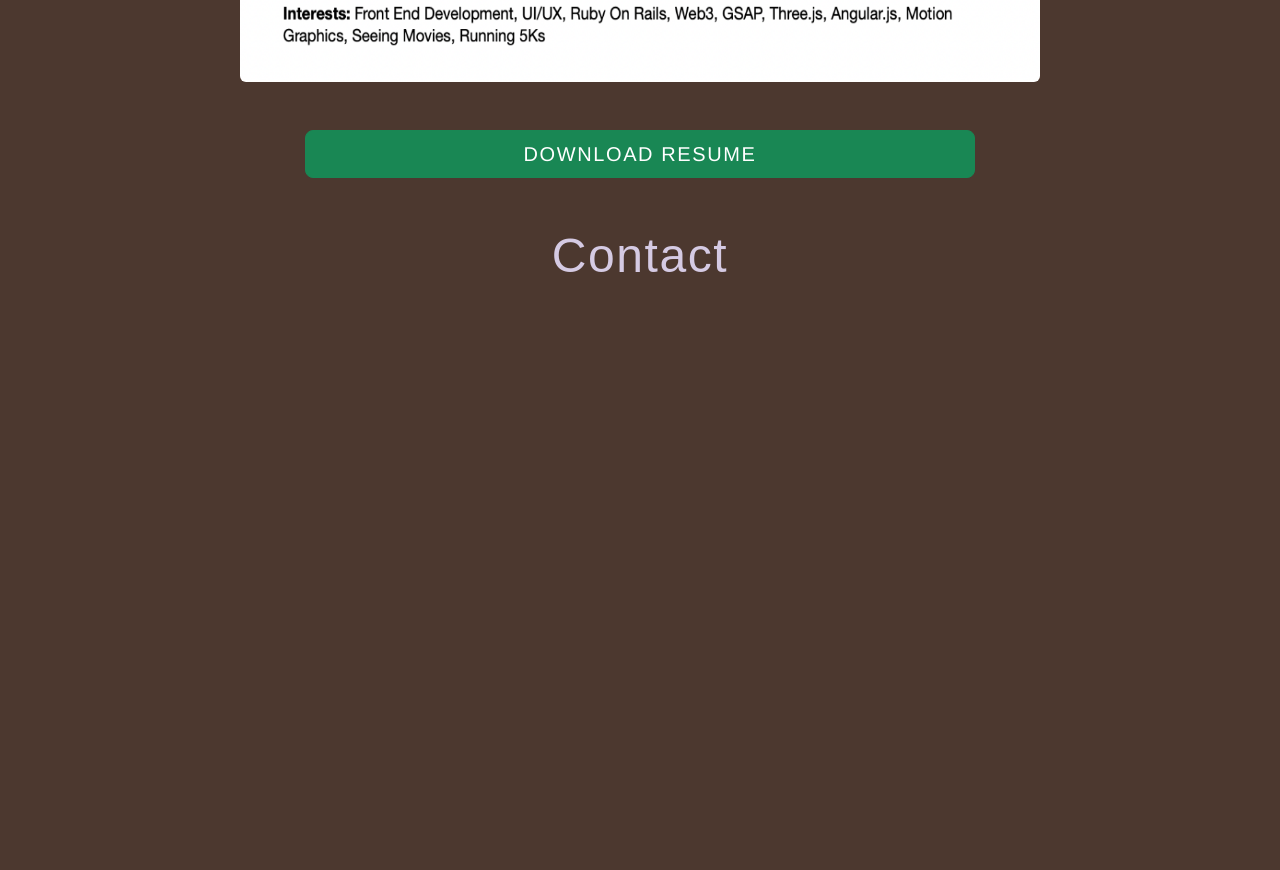
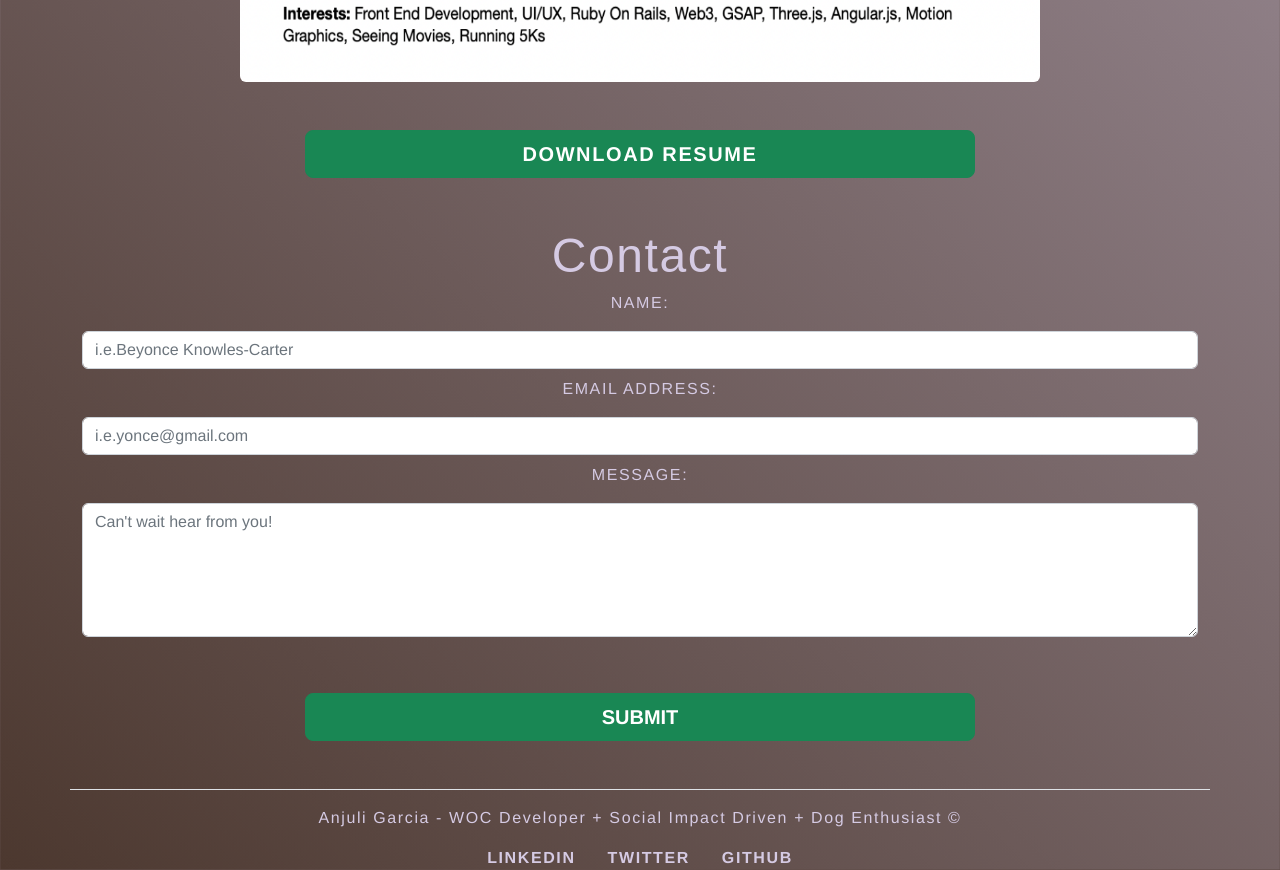
Before and after one commit to anjulituck/reactportfolio, a React (Create React App) app: page / in a window 1280 px wide. Shown: the part 6800-7670 px from the top of the page. Before the commit the page ends 7134 px from the top, so only its background shows below. Built offline with nearby package versions, Linux system fonts and the light colour scheme; a web font is replaced by a local one.

Commit message:
added in contact and footer; will need to work on project/key prop immediately

```diff
--- a/src/components/Contact/index.js
+++ b/src/components/Contact/index.js
@@ -1,10 +1,63 @@
-import React from 'react';
+import React, { useState } from 'react';
+
+import { validateEmail } from '../../utils/helpers';
 
 function Contact() {
+  const [formState, setFormState] = useState({ name: '', email: '', message: '' });
+
+  const [errorMessage, setErrorMessage] = useState('');
+  const { name, email, message } = formState;
+
+  const handleSubmit = (event) => {
+    event.preventDefault();
+    if (!errorMessage) {
+      console.log('Submit Form', formState);
+    }
+  };
+
+  const handleChange = (event) => {
+    if (event.target.name === 'email') {
+      const isValid = validateEmail(event.target.value);
+      if (!isValid) {
+        setErrorMessage('Your email is invalid.');
+      } else {
+        setErrorMessage('');
+      }
+    } else {
+      if (!event.target.value.length) {
+        setErrorMessage(`${event.target.name} is required.`);
+      } else {
+        setErrorMessage('');
+      }
+    }
+    if (!errorMessage) {
+      setFormState({ ...formState, [event.target.name]: event.target.value });
+      console.log('Handle Form', formState);
+    }
+  }
     return (
-      <section className="contact my-5" id="contact">
+      <section className="contact container-sm my-5" id="contact">
         <h2>Contact</h2>
-
+        <form id="contact" onSubmit={handleSubmit}>
+        <div>
+          <label className='text-uppercase form-label' htmlFor="name">Name:</label>
+          <input className="form-control my-2" type="text" name="name" placeholder="i.e.Beyonce Knowles-Carter" defaultValue={name} onBlur={handleChange} />
+        </div>
+        <div>
+          <label className='text-uppercase form-label ' htmlFor="email">Email Address:</label>
+          <input className="form-control my-2" type="email" name="email" placeholder="i.e.yonce@gmail.com" defaultValue={email} onBlur={handleChange} />
+        </div>
+        <div>
+          <label className='text-uppercase form-label'  htmlFor="message">Message:</label>
+          <textarea className="form-control my-2" name="message" rows="5" placeholder="Can't wait hear from you!" defaultValue={message} onBlur={handleChange} />
+        </div>
+        {errorMessage && (
+          <div>
+            <p className="error-text">{errorMessage}</p>
+          </div>
+        )}
+        <button className="btn btn-success btn-block mt-5 text-uppercase btn-lg fw-bold" style={{width:"60%"}} data-testid="button" type="submit">Submit</button>
+      </form>
       </section>
     );
   }
--- a/src/components/Footer/index.js
+++ b/src/components/Footer/index.js
@@ -2,8 +2,23 @@ import React from 'react';
 
 function Footer() {
     return (
-      <section className="footer" id="footer">
-
+      <section className="footer container border-top" id="footer">
+              <div className="grid text-center mt-3" >
+                <div className= 'g-col-6 my-3'>
+                  Anjuli Garcia - WOC Developer + Social Impact Driven + Dog Enthusiast ©
+                </div>
+                  <div className="g-col-6">
+                    <a className="linkedin fw-bold mx-3" href="#https://www.linkedin.com/in/anjulituck/">
+                       LINKEDIN
+                    </a>
+                    <a className="twitter fw-bold mx-3" href="https://twitter.com/AnjuliTuck">
+                       TWITTER
+                    </a>
+                    <a className="github fw-bold mx-3" href="https://github.com/anjulituck">
+                        GITHUB
+                    </a>
+                  </div>
+                </div>
       </section>
     );
   }
--- a/src/components/Project/index.js
+++ b/src/components/Project/index.js
@@ -20,7 +20,7 @@ function Project(props) {
             <li className="list-group-item">{props.category}</li>
             <li className="list-group-item">{props.tech}</li>
           </ul>
-          <div className="card-body fw-bold text-uppercase">
+          <div className="card-body fw-bold text-uppercase ">
             <a href={props.url} className="card-link btn ">Working Site</a>
             <a href={props.live} className="card-link btn ">Live Site</a>
           </div>
--- a/src/components/Resume/index.js
+++ b/src/components/Resume/index.js
@@ -6,7 +6,7 @@ function Resume() {
       <section className="resume container-sm v-stack" id="resume">
         <h2 className="text-center"> Resume</h2>
         <img src={resume} className="img-fluid rounded my-5" style={{width:"50rem", height:"100rem"}}alt="Anjuli Garcia's Portfolio"></img>
-        <a className="btn btn-success btn-lg text-uppercase" style={{width:"60%"}}href={resume} download rel="noopener noreferrer" target="_blank" role="button">Download Resume</a>
+        <a className="btn btn-success btn-lg text-uppercase fw-bold" style={{width:"60%"}}href={resume} download rel="noopener noreferrer" target="_blank" role="button">Download Resume</a>
       </section>
     );
   }
--- a/src/index.css
+++ b/src/index.css
@@ -20,6 +20,15 @@ body {
   min-height: 100%;
 }
 
+@keyframes gradient {
+	0% {
+		background-position: 0%;
+	}
+	100% {
+		background-position: 100%;
+	}
+}
+
 body {
   margin: 0;
   padding: 0;
@@ -27,8 +36,10 @@ body {
   line-height: 1.5;
   font-size: 16px;
   letter-spacing: 0.1em;
-  background: var(--primary);
+  background: linear-gradient(45deg,var(--primary),var(--secondary),var(--primary));
   color: var(--secondary);
+  animation: gradient 10s linear infinite;
+  animation-direction:alternate;
   font-family: 'Helvetica Neue', sans-serif;
 
 }
--- /dev/null
+++ b/src/utils/helpers.js
@@ -0,0 +1,4 @@
+export function validateEmail(email) {
+    var re = /^(([^<>()[\]\\.,;:\s@"]+(\.[^<>()[\]\\.,;:\s@"]+)*)|(".+"))@((\[[0-9]{1,3}\.[0-9]{1,3}\.[0-9]{1,3}\.[0-9]{1,3}\])|(([a-zA-Z\-0-9]+\.)+[a-zA-Z]{2,}))$/;
+    return re.test(String(email).toLowerCase());
+  }
```
Also changed, not shown: package.json (+7 -1 lines), 2 other files (tests, documents, lock files or other folders).
